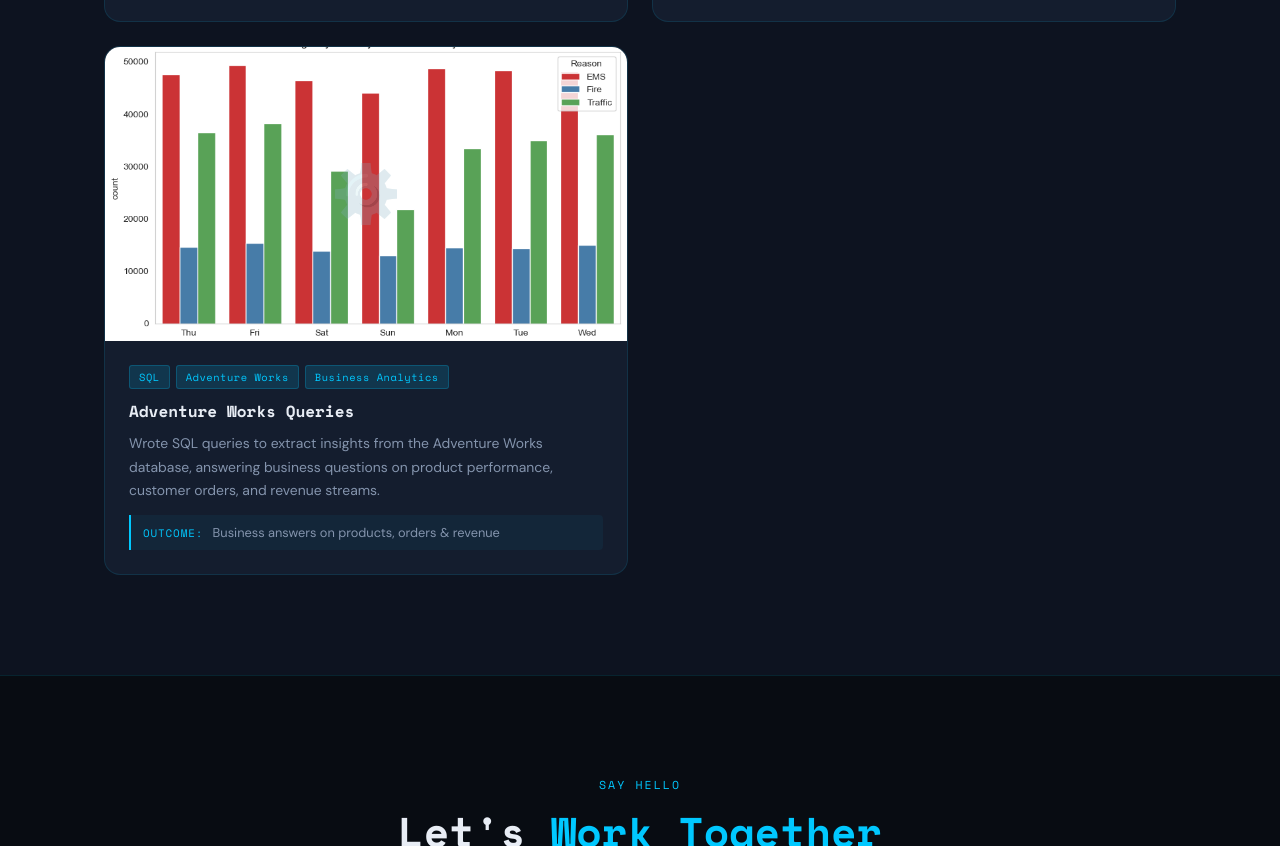
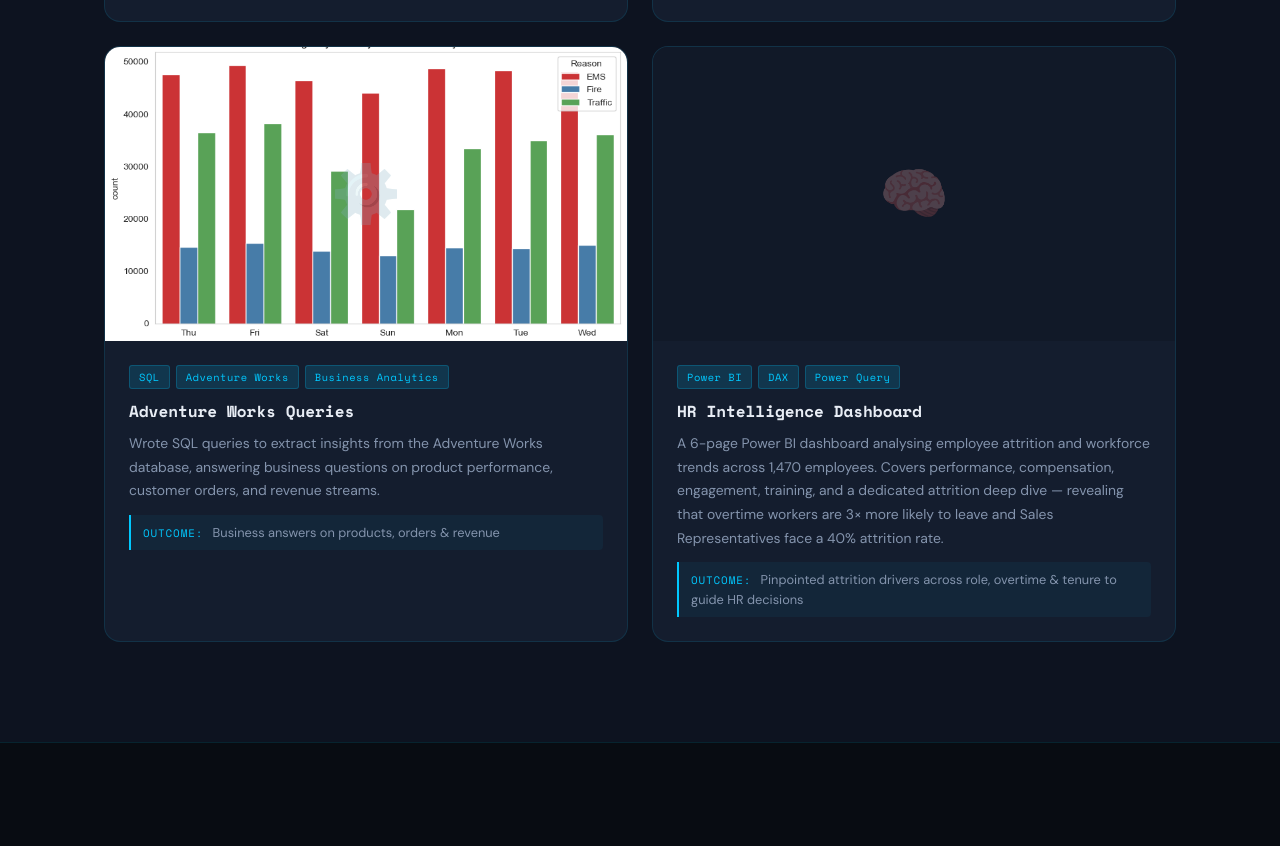
Before and after one commit to mayowaphillip/mayowaphillip.github.io, a plain HTML site: page index.html in a window 1280 px wide. Shown: the part 3454-4300 px from the top of the page. Drawn offline with nearby package versions, Linux system fonts and the light colour scheme; a script that the page names is missing.

Commit message:
Update index.html

```diff
--- a/index.html
+++ b/index.html
@@ -231,6 +231,24 @@
           </div>
         </article>
 
+        <article class="project-card">
+          <div class="project-img">
+            <img src="images/projects/project5.png" alt="HR Intelligence Dashboard" onerror="this.parentElement.classList.add('no-img')"/>
+            <div class="project-img-placeholder">🧠</div>
+            <div class="project-overlay">
+              <a href="https://github.com/mayowaphillip/hr-intelligence-dashboard" target="_blank" class="btn btn-sm">View Project</a>
+              <a href="https://github.com/mayowaphillip/hr-intelligence-dashboard" target="_blank" class="btn btn-sm btn-ghost">GitHub</a>
+
+            </div>
+          </div>
+          <div class="project-body">
+            <div class="project-tags"><span>Power BI</span><span>DAX</span><span>Power Query</span></div>
+            <h3>HR Intelligence Dashboard</h3>
+            <p>A 6-page Power BI dashboard analysing employee attrition and workforce trends across 1,470 employees. Covers performance, compensation, engagement, training, and a dedicated attrition deep dive — revealing that overtime workers are 3× more likely to leave and Sales Representatives face a 40% attrition rate.</p>
+            <div class="project-outcome"><span class="outcome-label">Outcome:</span> Pinpointed attrition drivers across role, overtime &amp; tenure to guide HR decisions</div>
+          </div>
+        </article>
+
       </div>
     </div>
   </section>
```
